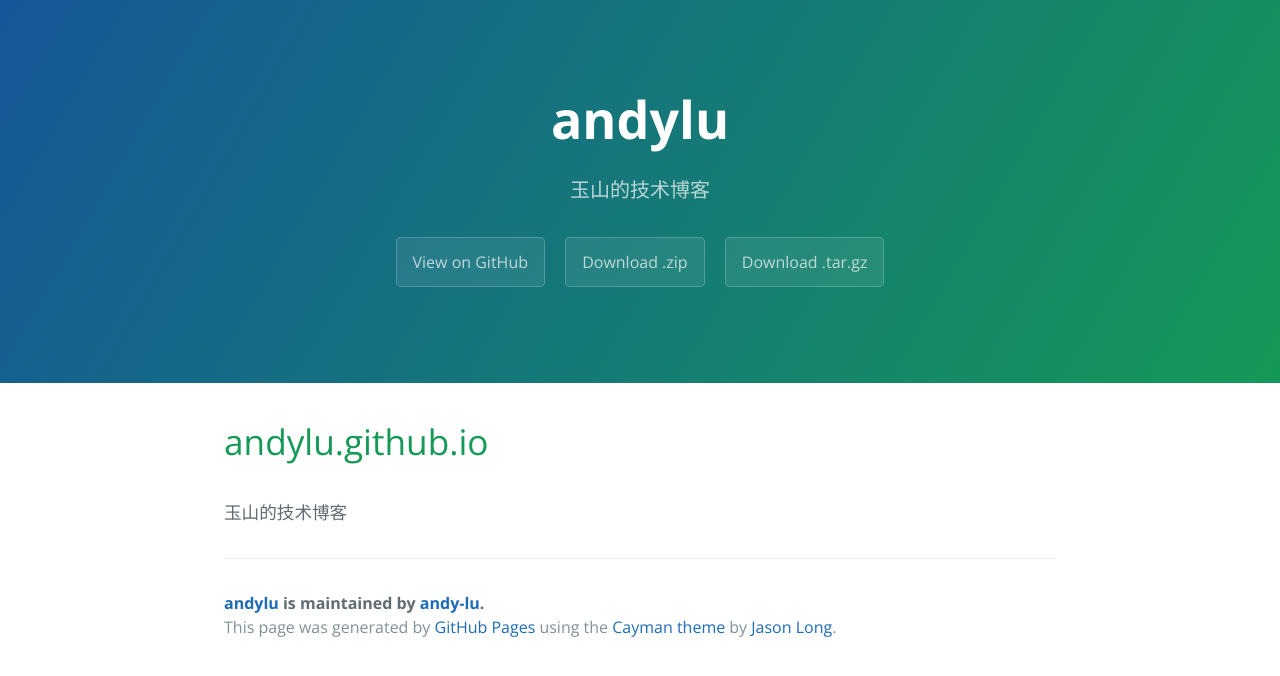
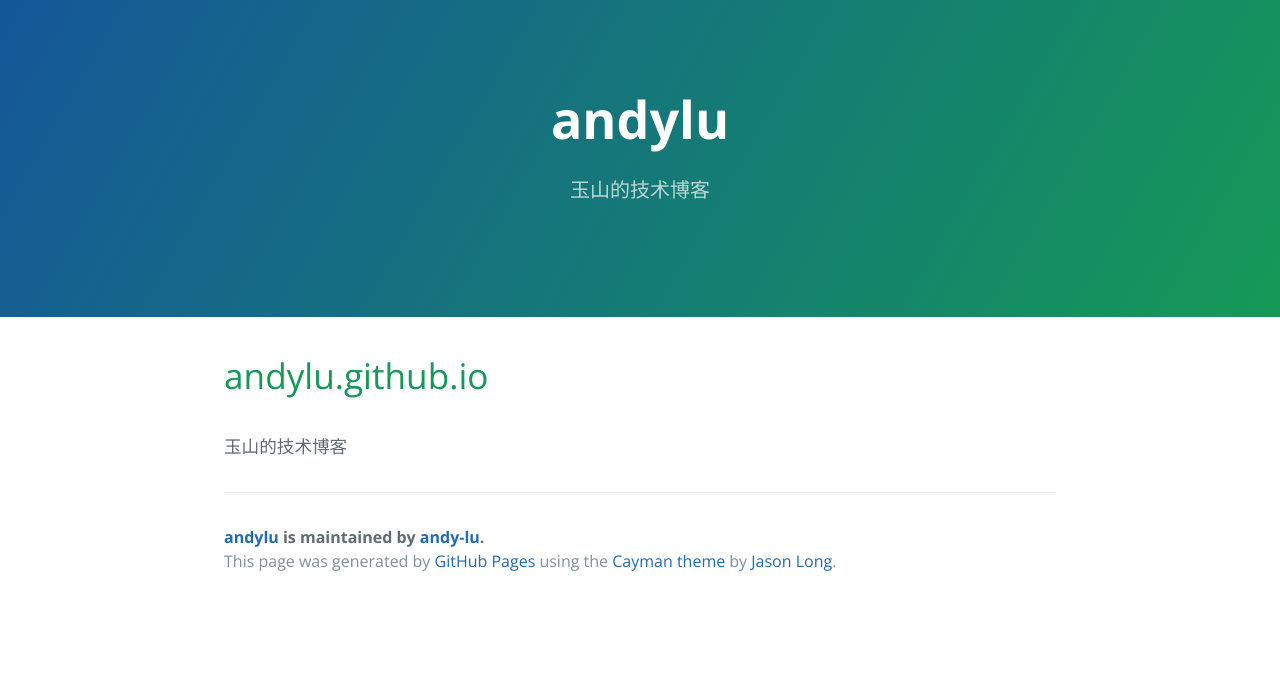
Before and after one commit to andy-lu/andylu, a plain HTML site: page index.html in a window 1280 px wide. Drawn offline with nearby package versions, Linux system fonts and the light colour scheme.

Commit message:
Update index.html
update remove git down

```diff
--- a/index.html
+++ b/index.html
@@ -13,9 +13,6 @@
     <section class="page-header">
       <h1 class="project-name">andylu</h1>
       <h2 class="project-tagline">玉山的技术博客</h2>
-      <a href="https://github.com/andy-lu/andylu.github.io" class="btn">View on GitHub</a>
-      <a href="https://github.com/andy-lu/andylu.github.io/zipball/master" class="btn">Download .zip</a>
-      <a href="https://github.com/andy-lu/andylu.github.io/tarball/master" class="btn">Download .tar.gz</a>
     </section>
 
     <section class="main-content">
```
